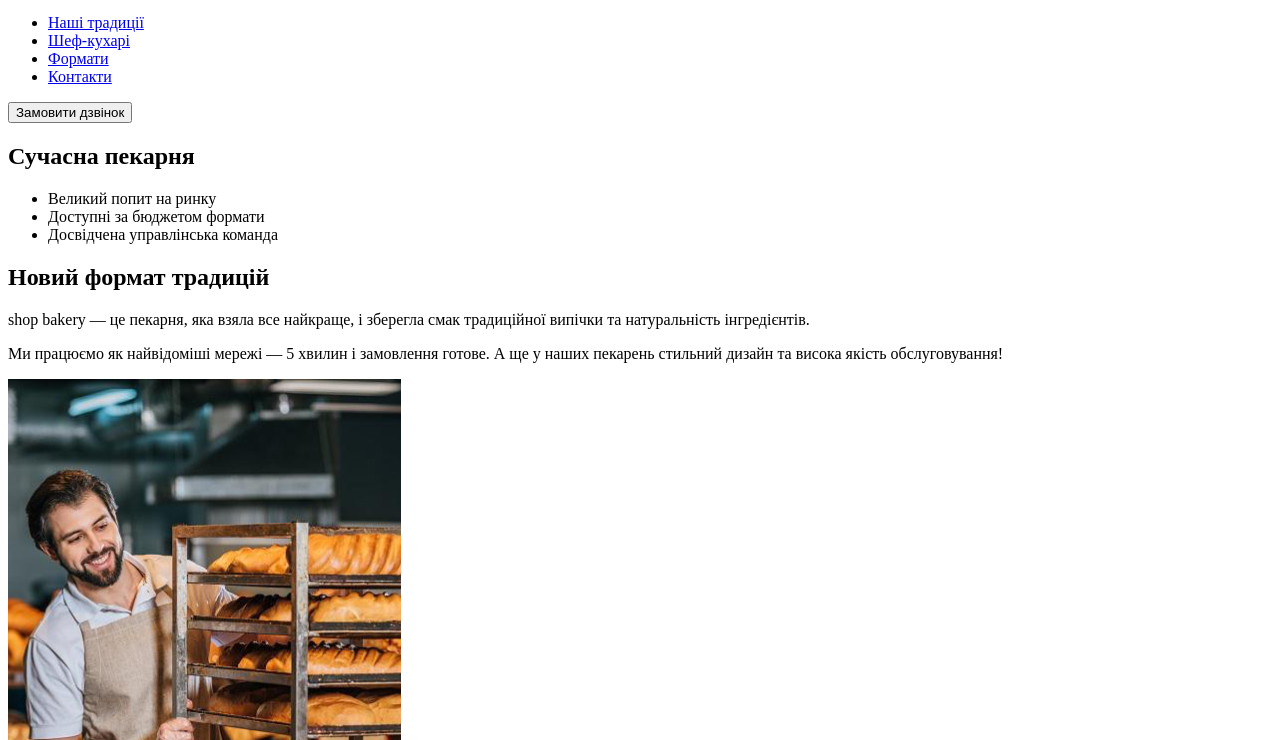
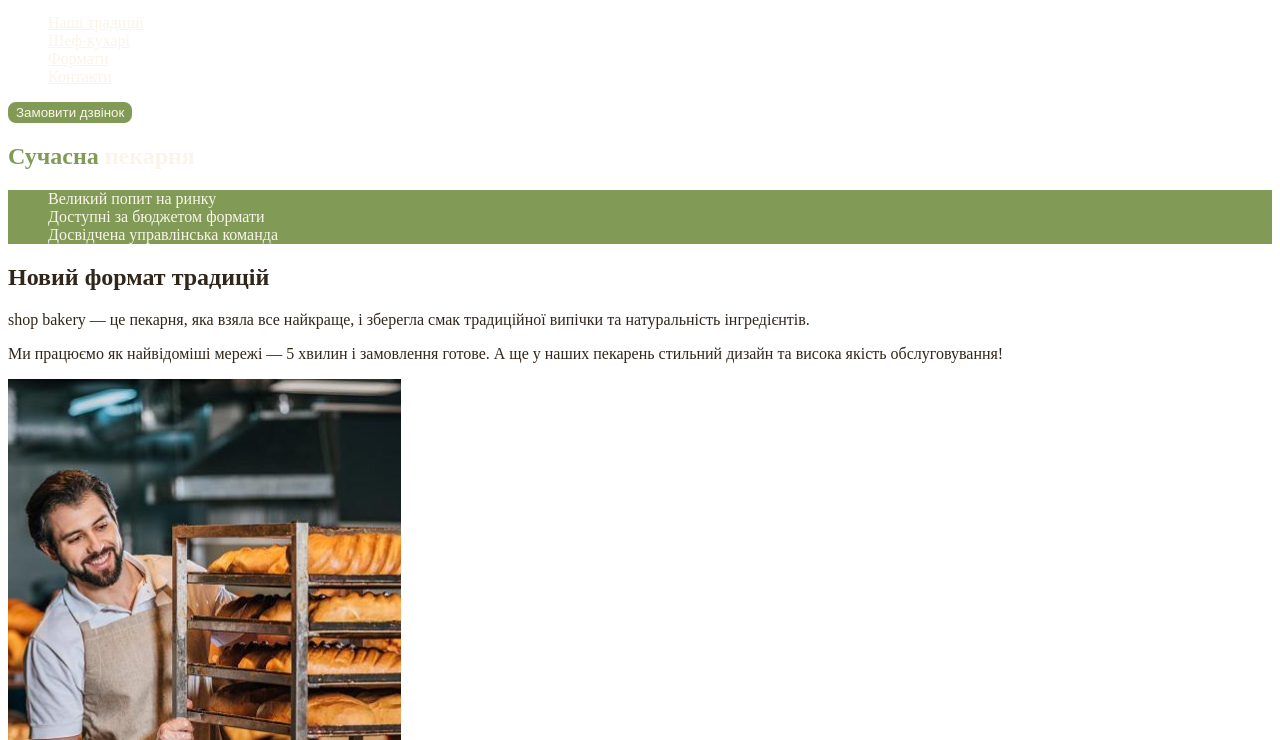
Before and after one commit to MaxShem95/genius-test, a plain HTML site: page index.html in a window 1280 px wide. Shown: the part 60-800 px from the top of the page. Drawn offline with Linux system fonts and the light colour scheme.

Commit message:
add css and variables

```diff
--- /dev/null
+++ b/css/styles.css
@@ -0,0 +1,58 @@
+:root {
+  --color-brand: #819b57;
+  --color-primary-ligt: #faf4ea;
+  --color-primary-dark: #31261a;
+  --color-secondary-dark: #465929;
+}
+
+/* Base */
+
+body {
+  color: var(--color-primary-dark);
+}
+
+ul {
+  list-style-type: none;
+}
+
+.button {
+  color: var(--color-primary-ligt);
+  border-radius: 8px;
+  border: 2px solid var(--color-brand);
+  background: var(--color-brand);
+  cursor: pointer;
+}
+
+.button:hover {
+  color: var(--color-secondary-dark);
+  background-color: transparent;
+}
+
+.link {
+  color: var(--color-primary-ligt);
+}
+
+.link:hover {
+  color: var(--color-brand);
+}
+
+.hero-title {
+  color: var(--color-primary-ligt);
+}
+
+.hero-title .accent {
+  color: var(--color-brand);
+}
+
+.advantages-list {
+  color: var(--color-primary-ligt);
+  background-color: var(--color-brand);
+}
+
+.section-title {
+  color: var(--color-primary-dark);
+}
+
+.section-title .accent {
+  color: var(--color-secondary-dark);
+}
--- a/index.html
+++ b/index.html
@@ -5,6 +5,7 @@
     <meta http-equiv="X-UA-Compatible" content="ie=edge" />
     <meta name="viewport" content="width=device-width, initial-scale=1.0" />
     <title>Сучасна пекарня</title>
+    <link rel="stylesheet" href="./css/styles.css" />
   </head>
   <body>
     <header>
@@ -14,25 +15,25 @@
         </a>
 
         <ul>
-          <li><a href="#Traditions-section">Наші традиції</a></li>
-          <li><a href="#chefss-section">Шеф-кухарі</a></li>
-          <li><a href="#formats-section">Формати</a></li>
-          <li><a href="#contacts-section">Контакти</a></li>
+          <li><a class="link" href="#Traditions-section">Наші традиції</a></li>
+          <li><a class="link" href="#chefss-section">Шеф-кухарі</a></li>
+          <li><a class="link" href="#formats-section">Формати</a></li>
+          <li><a class="link" href="#contacts-section">Контакти</a></li>
         </ul>
       </nav>
-      <button type="button">Замовити дзвінок</button>
+      <button class="button" type="button">Замовити дзвінок</button>
     </header>
     <main>
       <section>
-        <h1>Сучасна пекарня</h1>
+        <h1 class="hero-title"><span class="accent">Сучасна</span> пекарня</h1>
       </section>
       <section id="Traditions-section">
-        <ul>
+        <ul class="advantages-list">
           <li>Великий попит на ринку</li>
           <li>Доступні за бюджетом формати</li>
           <li>Досвідчена управлінська команда</li>
         </ul>
-        <h2>Новий формат традицій</h2>
+        <h2 class="section-title">Новий формат традицій</h2>
         <p>
           <span>shop bakery</span> — це пекарня, яка взяла все найкраще, і
           зберегла смак традиційної випічки та натуральність інгредієнтів.
@@ -48,7 +49,9 @@
         />
       </section>
       <section id="chefss-section">
-        <h2>Наші найкращі шеф -кухарі</h2>
+        <h2 class="section-title">
+          Наші найкращі <span class="accent">шеф-кухарі</span>
+        </h2>
         <ul>
           <li>
             <article>
@@ -73,7 +76,7 @@
         </ul>
       </section>
       <section id="formats-section">
-        <h2>Формати</h2>
+        <h2 class="section-title">Формати</h2>
         <ul>
           <li>
             <article>
@@ -93,7 +96,7 @@
         </ul>
       </section>
       <section id="contacts-section">
-        <h2>Приєднуйся до мережі пекарень</h2>
+        <h2 class="section-title">Приєднуйся до мережі пекарень</h2>
         <iframe
           src="https://www.google.com/maps/embed?pb=!1m18!1m12!1m3!1d2540.163871257613!2d30.488658575782313!3d50.45667308691672!2m3!1f0!2f0!3f0!3m2!1i1024!2i768!4f13.1!3m3!1m2!1s0x40d4ce637bfe1717%3A0x5370c2254ad1b952!2z0LLRg9C70LjRhtGPINCh0ZbRh9C-0LLQuNGFINCh0YLRgNGW0LvRjNGG0ZbQsiwgNTQsINCa0LjRl9CyLCAwMjAwMA!5e0!3m2!1suk!2sua!4v1703061032821!5m2!1suk!2sua"
           width="600"
```
